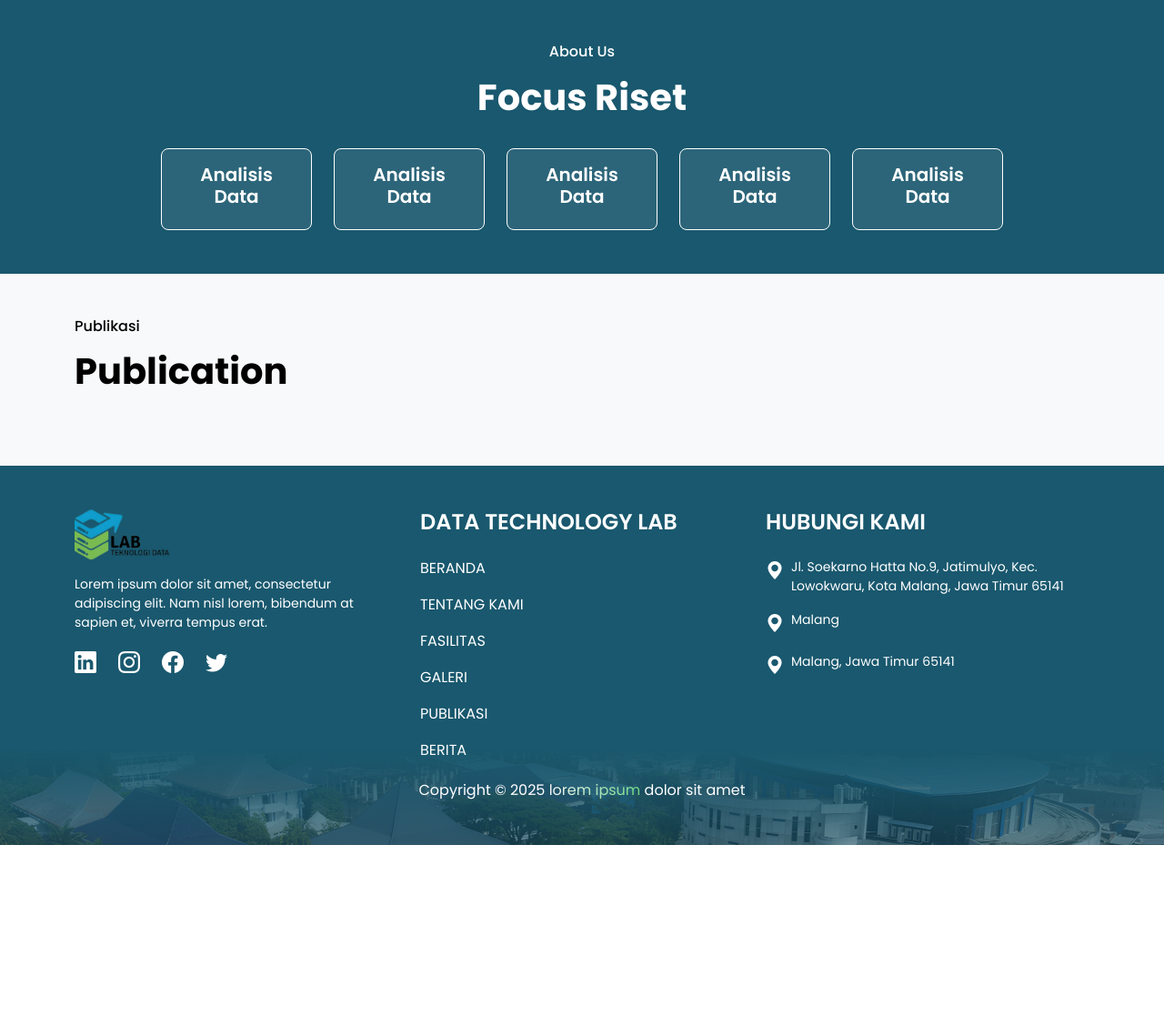
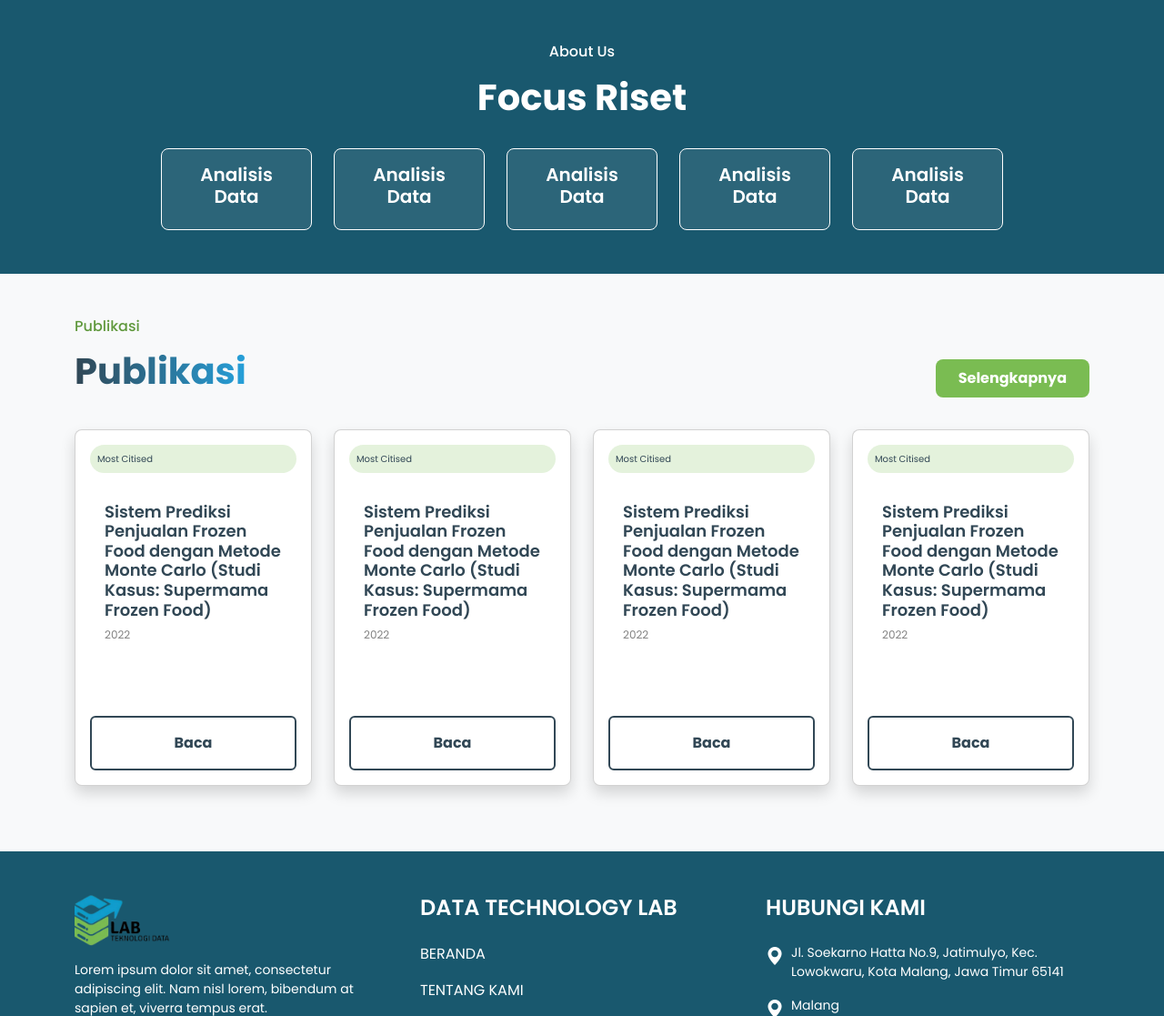
Before and after one commit to 404GH0ST/PBL-Lab-DT, a PHP site: page / in a window 1280 px wide. Shown: the part 2423-3540 px from the top of the page at 91% size. Before the commit the page ends 3352 px from the top, so only its background shows below. Run offline with PHP 8.4, Linux system fonts and the light colour scheme.

Commit message:
feat: add publication section

```diff
--- a/app/Views/home.php
+++ b/app/Views/home.php
@@ -198,8 +198,78 @@
 <section id="publication">
     <div class="container py-5">
         <div class="d-flex flex-column gap-2 mb-4">
-            <h2 class="text-black" style="font-size: 16px;">Publikasi</h2>
-            <h2 class="text-black" style="font-size: 40px; font-weight: bold;">Publication</h2>
+            <h2 style="color: #5F983C; font-size: 16px;">Publikasi</h2>
+            <div class="d-flex justify-content-between align-items-center mb-4">
+                <h2 class="text-vision-gradient" style="font-size: 40px; font-weight: bold;">Publikasi
+                </h2>
+                <button class="btn mt-2 px-4 py-2 fw-bold text-white animate-fade rounded-3"
+                    style="animation-delay: .4s; background: #7ABC52; width: fit-content;">
+                    Selengkapnya
+                </button>
+            </div>
+
+            <div class="row">
+                <div class="col-6 col-lg-3">
+                    <div class="card shadow rounded-3 p-3" style="min-height: 392px;">
+                        <p class="p-2 rounded-pill" style="background: #7ABC5233; color: #314755; font-size: 10px;">Most
+                            Citised</p>
+                        <div class="card-body">
+                            <h5 class="card-title fw-semibold lh-large" style="color: #314755; font-size: 18px;">Sistem
+                                Prediksi
+                                Penjualan Frozen Food dengan Metode Monte
+                                Carlo (Studi Kasus: Supermama Frozen Food)</h5>
+                            <p class="card-text" style="color: #575757BF; font-size: 12px;">2022</p>
+                        </div>
+                        <button class="btn border-2 p-3 fw-bold"
+                            style="border-color: #314755 !important; color: #314755;">Baca</button>
+                    </div>
+                </div>
+                <div class="col-6 col-lg-3">
+                    <div class="card shadow rounded-3 p-3" style="min-height: 392px;">
+                        <p class="p-2 rounded-pill" style="background: #7ABC5233; color: #314755; font-size: 10px;">Most
+                            Citised</p>
+                        <div class="card-body">
+                            <h5 class="card-title fw-semibold lh-large" style="color: #314755; font-size: 18px;">Sistem
+                                Prediksi
+                                Penjualan Frozen Food dengan Metode Monte
+                                Carlo (Studi Kasus: Supermama Frozen Food)</h5>
+                            <p class="card-text" style="color: #575757BF; font-size: 12px;">2022</p>
+                        </div>
+                        <button class="btn border-2 p-3 fw-bold"
+                            style="border-color: #314755 !important; color: #314755;">Baca</button>
+                    </div>
+                </div>
+                <div class="col-6 col-lg-3">
+                    <div class="card shadow rounded-3 p-3" style="min-height: 392px;">
+                        <p class="p-2 rounded-pill" style="background: #7ABC5233; color: #314755; font-size: 10px;">Most
+                            Citised</p>
+                        <div class="card-body">
+                            <h5 class="card-title fw-semibold lh-large" style="color: #314755; font-size: 18px;">Sistem
+                                Prediksi
+                                Penjualan Frozen Food dengan Metode Monte
+                                Carlo (Studi Kasus: Supermama Frozen Food)</h5>
+                            <p class="card-text" style="color: #575757BF; font-size: 12px;">2022</p>
+                        </div>
+                        <button class="btn border-2 p-3 fw-bold"
+                            style="border-color: #314755 !important; color: #314755;">Baca</button>
+                    </div>
+                </div>
+                <div class="col-6 col-lg-3">
+                    <div class="card shadow rounded-3 p-3" style="min-height: 392px;">
+                        <p class="p-2 rounded-pill" style="background: #7ABC5233; color: #314755; font-size: 10px;">Most
+                            Citised</p>
+                        <div class="card-body">
+                            <h5 class="card-title fw-semibold lh-large" style="color: #314755; font-size: 18px;">Sistem
+                                Prediksi
+                                Penjualan Frozen Food dengan Metode Monte
+                                Carlo (Studi Kasus: Supermama Frozen Food)</h5>
+                            <p class="card-text" style="color: #575757BF; font-size: 12px;">2022</p>
+                        </div>
+                        <button class="btn border-2 p-3 fw-bold"
+                            style="border-color: #314755 !important; color: #314755;">Baca</button>
+                    </div>
+                </div>
+            </div>
         </div>
     </div>
 </section>
```
